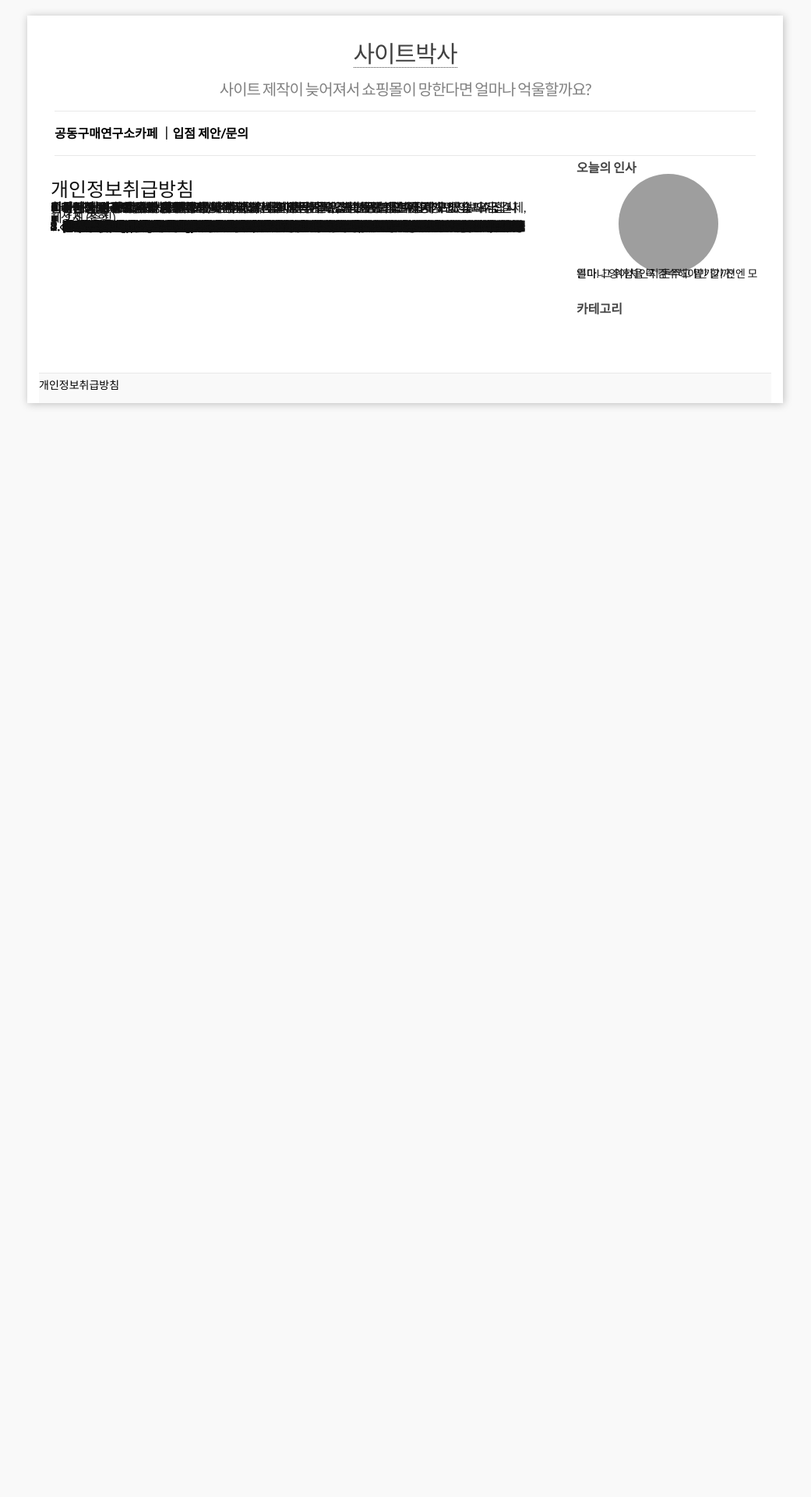
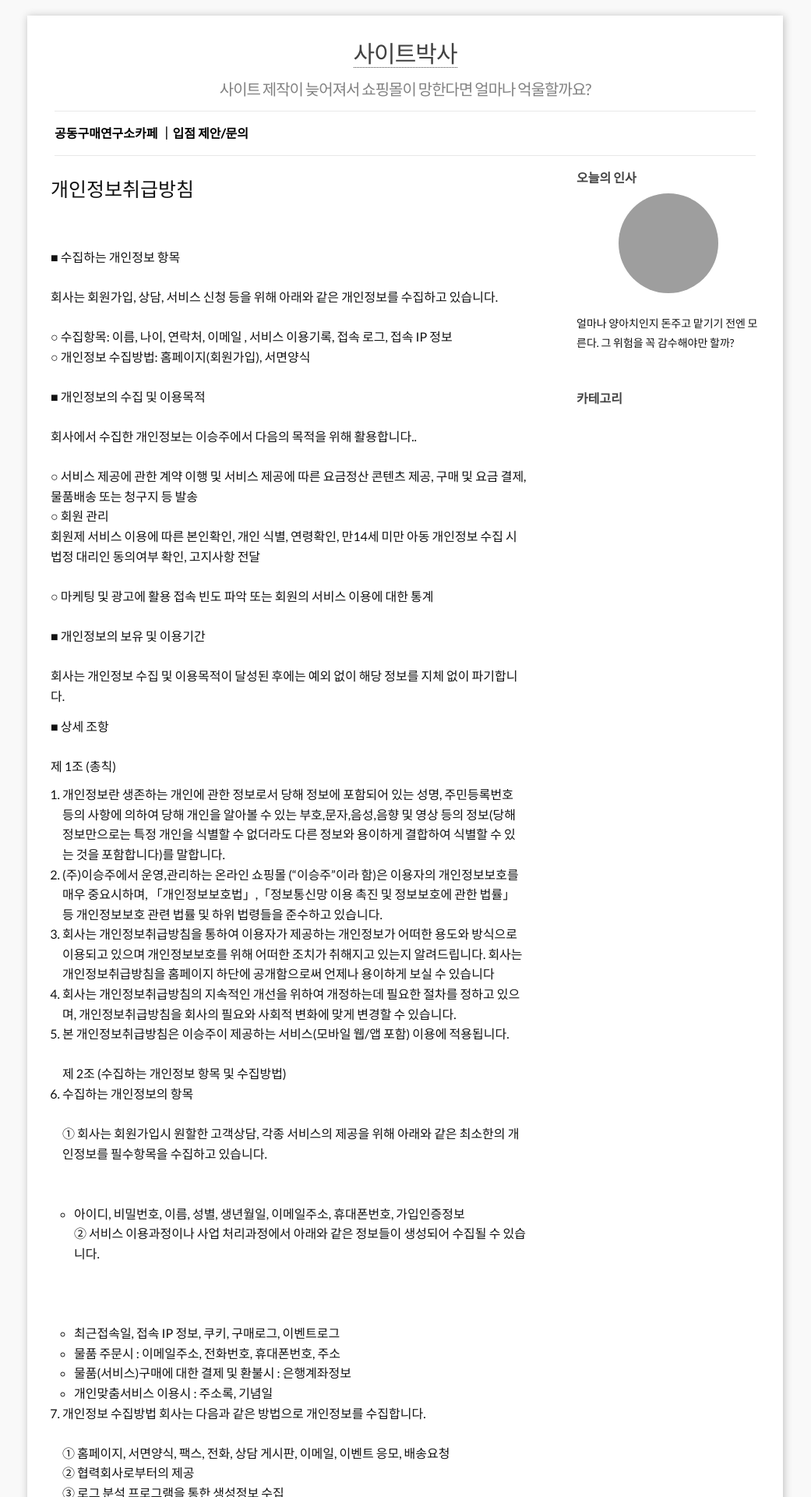
Before and after one commit to leevra/sitebaksa, a Jekyll site: the page built from privacy.md, in a window 1280 px wide. Shown: the top 1920 px of the page at 78% size, without its empty margins (120-1161 px from the left). Built offline with Jekyll 4.4.1, drawn with Linux system fonts in a browser that asks for light colours; before the commit the page ends 900 px from its top, so only the background shows below that; grey boxes are pictures that could not be loaded.

Commit message:
VersionActivity

```diff
--- a/_includes/header.html
+++ b/_includes/header.html
@@ -3,7 +3,7 @@
   <div class="wrapper">
 
     <h1 class="site-title"><a href="{{ site.baseurl }}/">사이트박사</a></h1>
-    <h3 class="site-meta">{{ site.tagline }}</h3>
+    <p class="site-meta">{{ site.tagline }}</p>
 
     <nav class="site-nav">
 
--- a/css/main.scss
+++ b/css/main.scss
@@ -9,7 +9,7 @@
 $base-font-family: 'Lato', 'Open Sans', Helvetica, Arial, sans-serif !important;
 $base-font-size:   16px;
 $small-font-size:  $base-font-size * 0.875;
-$base-line-height: 0em;
+$base-line-height: 1.6em;
 
 $spacing-unit:     15px;
 
```
